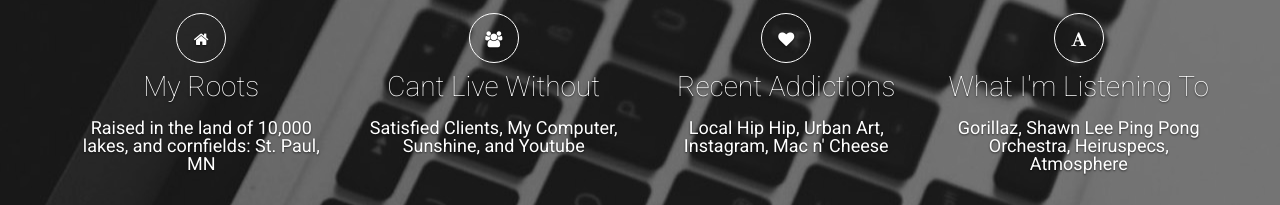
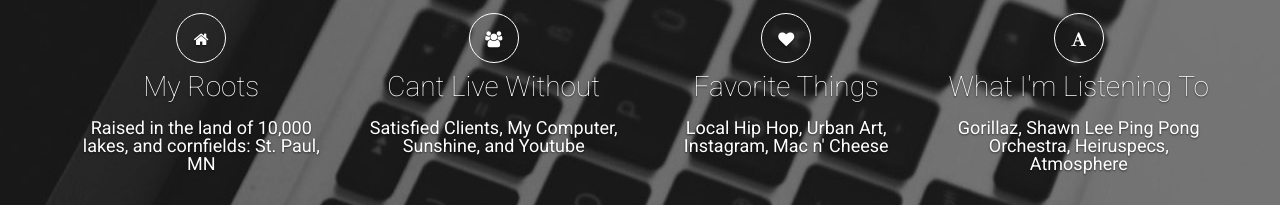
Before and after one commit to Samisnow/samisnow1.github.io, a plain HTML site: page index.html in a window 1280 px wide. Shown: the part 2560-2765 px from the top of the page. Drawn offline with Linux system fonts and the light colour scheme; some packages are replaced by stand-ins of ours.

Commit message:
Update index.html

```diff
--- a/index.html
+++ b/index.html
@@ -425,9 +425,9 @@ _________________________________________________________ -->
                         <div class="item">
                             <div class="icon"><i class="fa fa-heart"></i>
                             </div>
-                            <h4><span class="counter">Recent Addictions</span><br><br>
+                            <h4><span class="counter">Favorite Things</span><br><br>
 
-			Local Hip Hip, Urban Art, Instagram, Mac n' Cheese</h4>
+			Local Hip Hop, Urban Art, Instagram, Mac n' Cheese</h4>
                         </div>
                     </div>
                     <div class="col-md-3 col-sm-6" data-animate="fadeInUp">
```
